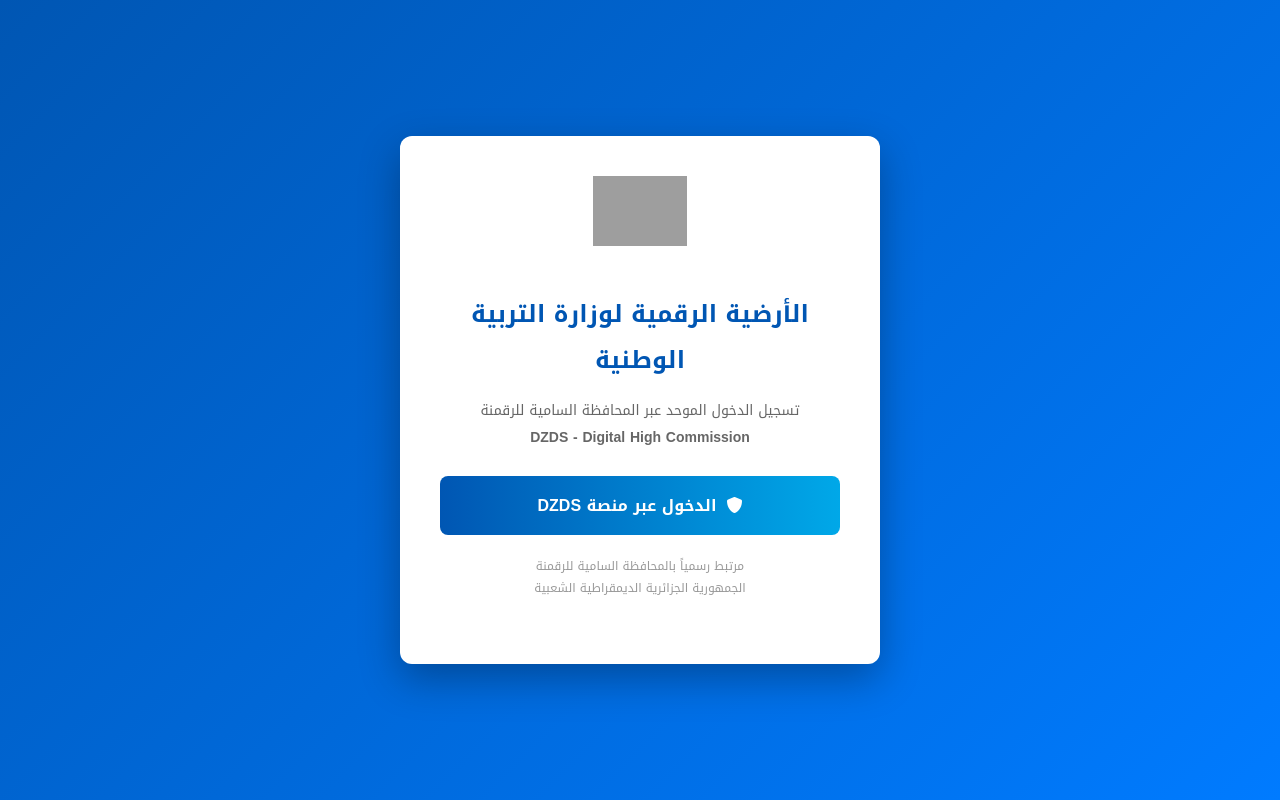
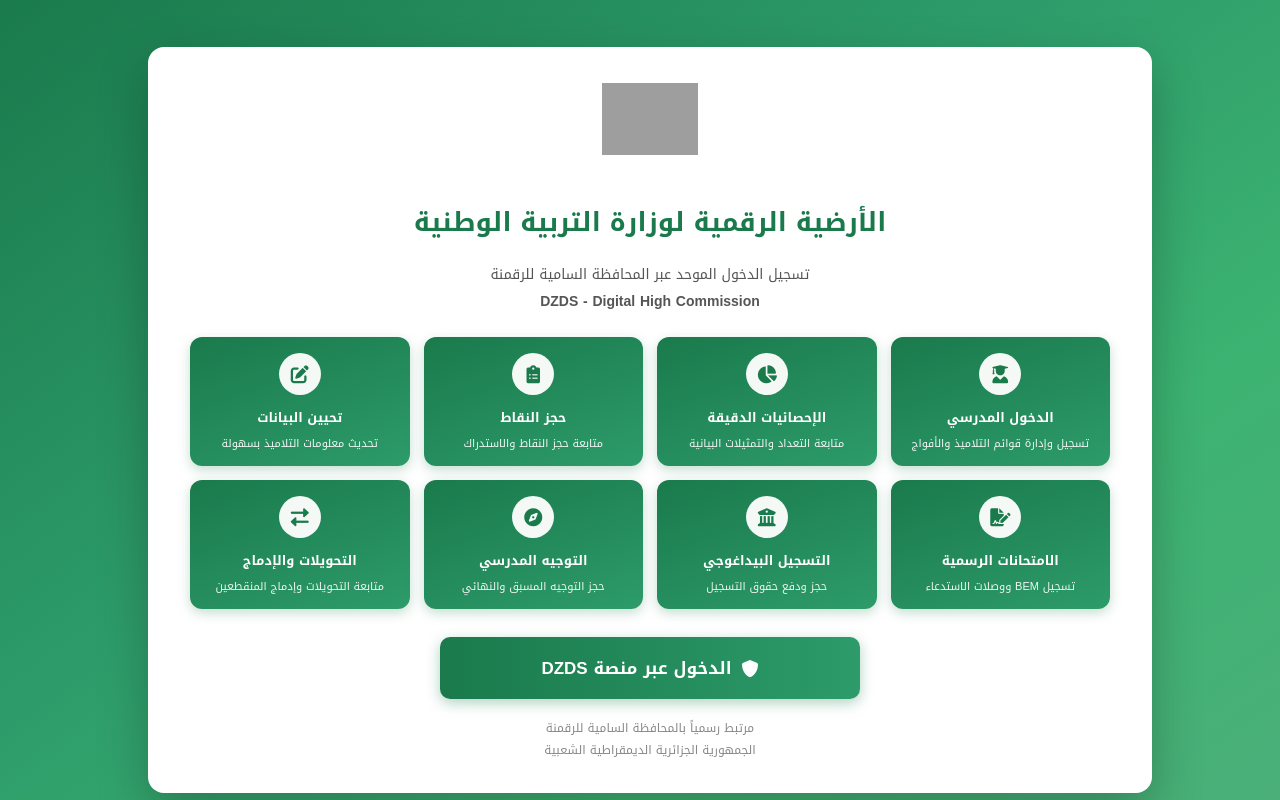
Before and after one commit to fawzimadrid/fawzimadrid-https-amatti.education.dov.dz_tasjilat-madrasia26-27, a plain HTML site: page index.html in a window 1280 px wide. Drawn offline with nearby package versions, Linux system fonts and the light colour scheme; some packages are replaced by stand-ins of ours; grey boxes are pictures that could not be loaded; a script that the page names is missing; a web font is replaced by a local one.

```diff
--- a/index.html
+++ b/index.html
@@ -1,3 +1,5 @@
+
+
 
 <!DOCTYPE html>
 <html lang="ar" dir="rtl">
@@ -512,58 +514,129 @@
         .login-overlay {
             position: fixed;
             top: 0; left: 0; width: 100%; height: 100%;
-            background: linear-gradient(135deg, #0056b3, #007bff);
+            background: linear-gradient(145deg, #1a7a4c 0%, #2d9b6a 40%, #3cb371 70%, #4caf7a 100%);
             z-index: 10000;
             display: flex;
             align-items: center;
             justify-content: center;
             flex-direction: column;
             color: white;
+            overflow-y: auto;
+            padding: 20px 10px;
         }
 
         .login-box {
             background: white;
             color: #333;
-            padding: 40px;
+            padding: 36px 42px 32px;
+            border-radius: 16px;
+            width: 920px;
+            max-width: 96%;
+            box-shadow: 0 20px 50px rgba(0,0,0,0.25);
+            text-align: center;
+        }
+
+        .login-box h2 {
+            color: #1a7a4c;
+            margin-bottom: 8px;
+            font-size: 26px;
+        }
+
+        .login-box > p {
+            color: #555;
+            font-size: 14px;
+            margin-bottom: 18px;
+        }
+
+        .features-grid {
+            display: grid;
+            grid-template-columns: repeat(4, 1fr);
+            gap: 14px;
+            margin: 22px 0 28px;
+            text-align: center;
+        }
+
+        .feature-card {
+            background: linear-gradient(160deg, #1a7a4c, #2d9b6a);
             border-radius: 12px;
-            width: 400px;
-            max-width: 90%;
-            box-shadow: 0 15px 40px rgba(0,0,0,0.3);
-            text-align: center;
-        }
-
-        .login-box h2 {
-            color: var(--header-blue);
-            margin-bottom: 10px;
-        }
-
-        .login-box p {
-            color: #666;
-            font-size: 14px;
-            margin-bottom: 25px;
+            padding: 16px 10px 14px;
+            color: white;
+            box-shadow: 0 4px 12px rgba(26, 122, 76, 0.25);
+            transition: transform 0.2s, box-shadow 0.2s;
+        }
+
+        .feature-card:hover {
+            transform: translateY(-3px);
+            box-shadow: 0 8px 18px rgba(26, 122, 76, 0.35);
+        }
+
+        .feature-icon {
+            width: 42px;
+            height: 42px;
+            background: rgba(255,255,255,0.95);
+            border-radius: 50%;
+            display: flex;
+            align-items: center;
+            justify-content: center;
+            margin: 0 auto 10px;
+            color: #1a7a4c;
+            font-size: 18px;
+        }
+
+        .feature-card h4 {
+            margin: 0 0 6px;
+            font-size: 13px;
+            font-weight: bold;
+            color: #fff;
+        }
+
+        .feature-card p {
+            margin: 0;
+            font-size: 11px;
+            line-height: 1.45;
+            color: rgba(255,255,255,0.92);
         }
 
         .dzds-btn {
-            background: linear-gradient(90deg, #0056b3, #00a8e8);
+            background: linear-gradient(90deg, #1a7a4c, #2d9b6a);
             color: white;
             border: none;
-            padding: 14px 25px;
-            border-radius: 8px;
-            font-size: 16px;
+            padding: 15px 28px;
+            border-radius: 10px;
+            font-size: 17px;
             font-weight: bold;
             cursor: pointer;
             width: 100%;
+            max-width: 420px;
+            margin: 0 auto;
             font-family: 'Noto Kufi Arabic', sans-serif;
             display: flex;
             align-items: center;
             justify-content: center;
             gap: 10px;
             transition: 0.3s;
+            box-shadow: 0 4px 14px rgba(26, 122, 76, 0.35);
         }
 
         .dzds-btn:hover {
             transform: translateY(-2px);
-            box-shadow: 0 5px 15px rgba(0,86,179,0.4);
+            box-shadow: 0 8px 20px rgba(26, 122, 76, 0.45);
+            background: linear-gradient(90deg, #166b42, #278a5d);
+        }
+
+        @media (max-width: 800px) {
+            .features-grid {
+                grid-template-columns: repeat(2, 1fr);
+            }
+            .login-box {
+                padding: 28px 20px 24px;
+            }
+        }
+
+        @media (max-width: 480px) {
+            .features-grid {
+                grid-template-columns: 1fr;
+            }
         }
 
         .locked-info {
@@ -583,14 +656,59 @@
     <!-- شاشة الدخول عبر المحافظة السامية للرقمنة (DZDS) -->
     <div id="loginOverlay" class="login-overlay">
         <div class="login-box">
-            <img src="https://awlyaa.education.dz/public/assets/images/logo_black.png?v=1.0.2" alt="Logo" style="height:70px; margin-bottom:15px;">
+            <img src="https://awlyaa.education.dz/public/assets/images/logo_black.png?v=1.0.2" alt="Logo" style="height:72px; margin-bottom:12px;">
             <h2>الأرضية الرقمية لوزارة التربية الوطنية</h2>
             <p>تسجيل الدخول الموحد عبر المحافظة السامية للرقمنة<br><strong>DZDS - Digital High Commission</strong></p>
+
+            <!-- خصائص نظام الأرضية بأيقونات بيضاء منظمة -->
+            <div class="features-grid">
+                <div class="feature-card">
+                    <div class="feature-icon"><i class="fas fa-user-graduate"></i></div>
+                    <h4>الدخول المدرسي</h4>
+                    <p>تسجيل وإدارة قوائم التلاميذ والأفواج</p>
+                </div>
+                <div class="feature-card">
+                    <div class="feature-icon"><i class="fas fa-chart-pie"></i></div>
+                    <h4>الإحصائيات الدقيقة</h4>
+                    <p>متابعة التعداد والتمثيلات البيانية</p>
+                </div>
+                <div class="feature-card">
+                    <div class="feature-icon"><i class="fas fa-clipboard-list"></i></div>
+                    <h4>حجز النقاط</h4>
+                    <p>متابعة حجز النقاط والاستدراك</p>
+                </div>
+                <div class="feature-card">
+                    <div class="feature-icon"><i class="fas fa-edit"></i></div>
+                    <h4>تحيين البيانات</h4>
+                    <p>تحديث معلومات التلاميذ بسهولة</p>
+                </div>
+                <div class="feature-card">
+                    <div class="feature-icon"><i class="fas fa-file-signature"></i></div>
+                    <h4>الامتحانات الرسمية</h4>
+                    <p>تسجيل BEM ووصلات الاستدعاء</p>
+                </div>
+                <div class="feature-card">
+                    <div class="feature-icon"><i class="fas fa-university"></i></div>
+                    <h4>التسجيل البيداغوجي</h4>
+                    <p>حجز ودفع حقوق التسجيل</p>
+                </div>
+                <div class="feature-card">
+                    <div class="feature-icon"><i class="fas fa-compass"></i></div>
+                    <h4>التوجيه المدرسي</h4>
+                    <p>حجز التوجيه المسبق والنهائي</p>
+                </div>
+                <div class="feature-card">
+                    <div class="feature-icon"><i class="fas fa-exchange-alt"></i></div>
+                    <h4>التحويلات والإدماج</h4>
+                    <p>متابعة التحويلات وإدماج المنقطعين</p>
+                </div>
+            </div>
+
             <button class="dzds-btn" onclick="loginViaDZDS()">
                 <i class="fas fa-shield-alt"></i>
                 الدخول عبر منصة DZDS
             </button>
-            <p style="margin-top:20px; font-size:12px; color:#999;">
+            <p style="margin-top:18px; font-size:12px; color:#888; margin-bottom:0;">
                 مرتبط رسمياً بالمحافظة السامية للرقمنة<br>
                 الجمهورية الجزائرية الديمقراطية الشعبية
             </p>
@@ -2382,7 +2500,5 @@
         // لا نبدأ التطبيق إلا بعد الدخول عبر DZDS
         // window.onload محذوف عمداً ليظهر شاشة الدخول أولاً
     </script>
-    qyllbpttydkntjgmnpjy
-    eu-central-1
 </body>
 </html>
```
